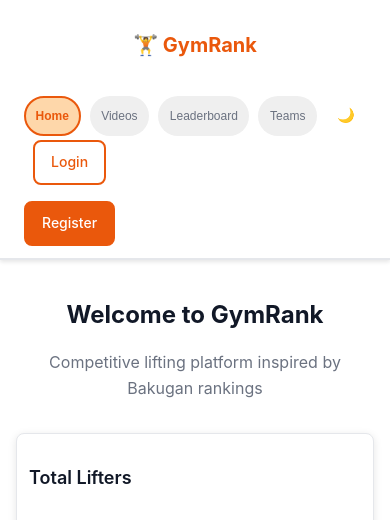
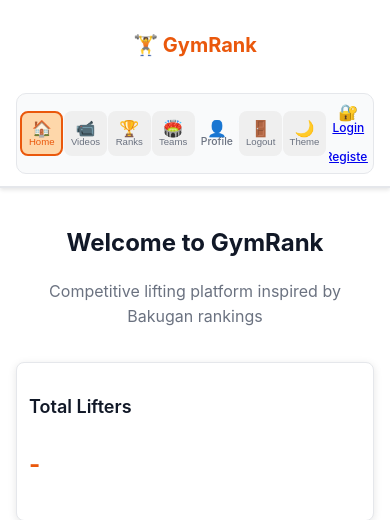
Before and after one commit to danialbka/gym-website-all-in-one, a Flask app: page / in a window 390 px wide. Shown: the top 520 px of the page. Run offline with Flask 3, Linux system fonts and the light colour scheme.

Commit message:
Redesign mobile navbar as compact icon strip
- Created horizontal strip bar layout for mobile navigation
- Added emoji icons with compact text labels for each section
- Made navbar items evenly distributed with flex layout
- Reduced font sizes and padding for mobile optimization
- Added rounded background container with subtle border
- Improved touch targets while saving screen space
- Shortened 'Leaderboard' to 'Ranks' for better fit

🤖 Generated with [Claude Code](https://claude.ai/code)

Co-Authored-By: Claude <noreply@anthropic.com>

```diff
--- a/static/index.html
+++ b/static/index.html
@@ -17,33 +17,39 @@
         </div>
         <div class="navbar-nav custom-scroll">
           <button onclick="showSection('home')" id="nav-home" class="nav-link active touch-feedback">
-            Home
+            <span>🏠</span>
+            <span>Home</span>
           </button>
           <button onclick="showSection('videos')" id="nav-videos" class="nav-link touch-feedback">
-            Videos
+            <span>📹</span>
+            <span>Videos</span>
           </button>
           <button onclick="showSection('leaderboard')" id="nav-leaderboard" class="nav-link touch-feedback">
-            Leaderboard
+            <span>🏆</span>
+            <span>Ranks</span>
           </button>
           <button onclick="showSection('teams')" id="nav-teams" class="nav-link touch-feedback">
-            Teams
+            <span>🏟️</span>
+            <span>Teams</span>
           </button>
           <div id="user-info" class="hidden nav-link touch-feedback" onclick="showSection('profile')">
-            <div id="logged-in-user" class="flex items-center gap-2"></div>
+            <span>👤</span>
+            <div id="logged-in-user" class="text-center">Profile</div>
           </div>
-          <button id="logout-btn" onclick="logout()" class="hidden btn btn-outline btn-sm touch-feedback">
-            Logout
+          <button id="logout-btn" onclick="logout()" class="hidden nav-link touch-feedback">
+            <span>🚪</span>
+            <span>Logout</span>
           </button>
-          <button id="theme-toggle" onclick="toggleTheme()" class="btn btn-ghost btn-icon touch-feedback" title="Toggle dark mode">
+          <button id="theme-toggle" onclick="toggleTheme()" class="nav-link touch-feedback" title="Toggle dark mode">
             <span id="theme-icon">🌙</span>
+            <span>Theme</span>
           </button>
-          <div id="auth-buttons" class="flex items-center gap-2">
-            <a href="login.html" class="btn btn-outline">
-              Login
-            </a>
-            <a href="register.html" class="btn btn-primary">
-              Register
-            </a>
+          <div id="auth-buttons" class="nav-link touch-feedback">
+            <span>🔐</span>
+            <div class="flex flex-col gap-1">
+              <a href="login.html" class="text-xs">Login</a>
+              <a href="register.html" class="text-xs">Register</a>
+            </div>
           </div>
         </div>
       </div>
--- a/static/src/output.css
+++ b/static/src/output.css
@@ -818,26 +818,48 @@ body {
   }
   .navbar-nav {
     flex-direction: row;
-    flex-wrap: wrap;
-    gap: 0.25rem;
+    flex-wrap: nowrap;
+    gap: 0.1rem;
     width: 100%;
-    justify-content: space-between;
+    justify-content: space-evenly;
     overflow-x: auto;
     -webkit-overflow-scrolling: touch;
     scrollbar-width: none;
     -ms-overflow-style: none;
+    padding: 0.25rem;
+    background-color: var(--background-alt);
+    border-radius: 12px;
+    border: 1px solid var(--border);
   }
   .navbar-nav::-webkit-scrollbar {
     display: none;
   }
   .nav-link {
-    min-width: fit-content;
-    padding: 0.5rem 0.75rem;
-    font-size: 0.8rem;
+    flex: 1;
+    min-width: 0;
+    padding: 0.4rem 0.2rem;
+    font-size: 0.7rem;
     white-space: nowrap;
     text-align: center;
-    border-radius: 20px;
+    border-radius: 8px;
     touch-action: manipulation;
+    display: flex;
+    flex-direction: column;
+    align-items: center;
+    justify-content: center;
+    min-height: 50px;
+    overflow: hidden;
+    text-overflow: ellipsis;
+    gap: 0.1rem;
+  }
+  .nav-link span:first-child {
+    font-size: 1.1rem;
+    line-height: 1;
+  }
+  .nav-link span:last-child {
+    font-size: 0.65rem;
+    line-height: 1;
+    font-weight: 500;
   }
   .modal-content {
     margin: 1rem;
@@ -919,13 +941,22 @@ body {
     font-size: 1.25rem;
   }
   .navbar-nav {
-    gap: 0.15rem;
-    padding: 0 0.5rem;
+    gap: 0.05rem;
+    padding: 0.2rem;
+    border-radius: 10px;
   }
   .nav-link {
-    padding: 0.4rem 0.6rem;
-    font-size: 0.75rem;
-    min-width: fit-content;
+    padding: 0.3rem 0.1rem;
+    font-size: 0.65rem;
+    min-height: 45px;
+    line-height: 1.1;
+    gap: 0.05rem;
+  }
+  .nav-link span:first-child {
+    font-size: 1rem;
+  }
+  .nav-link span:last-child {
+    font-size: 0.6rem;
   }
   .card {
     padding: 0.75rem;
```
